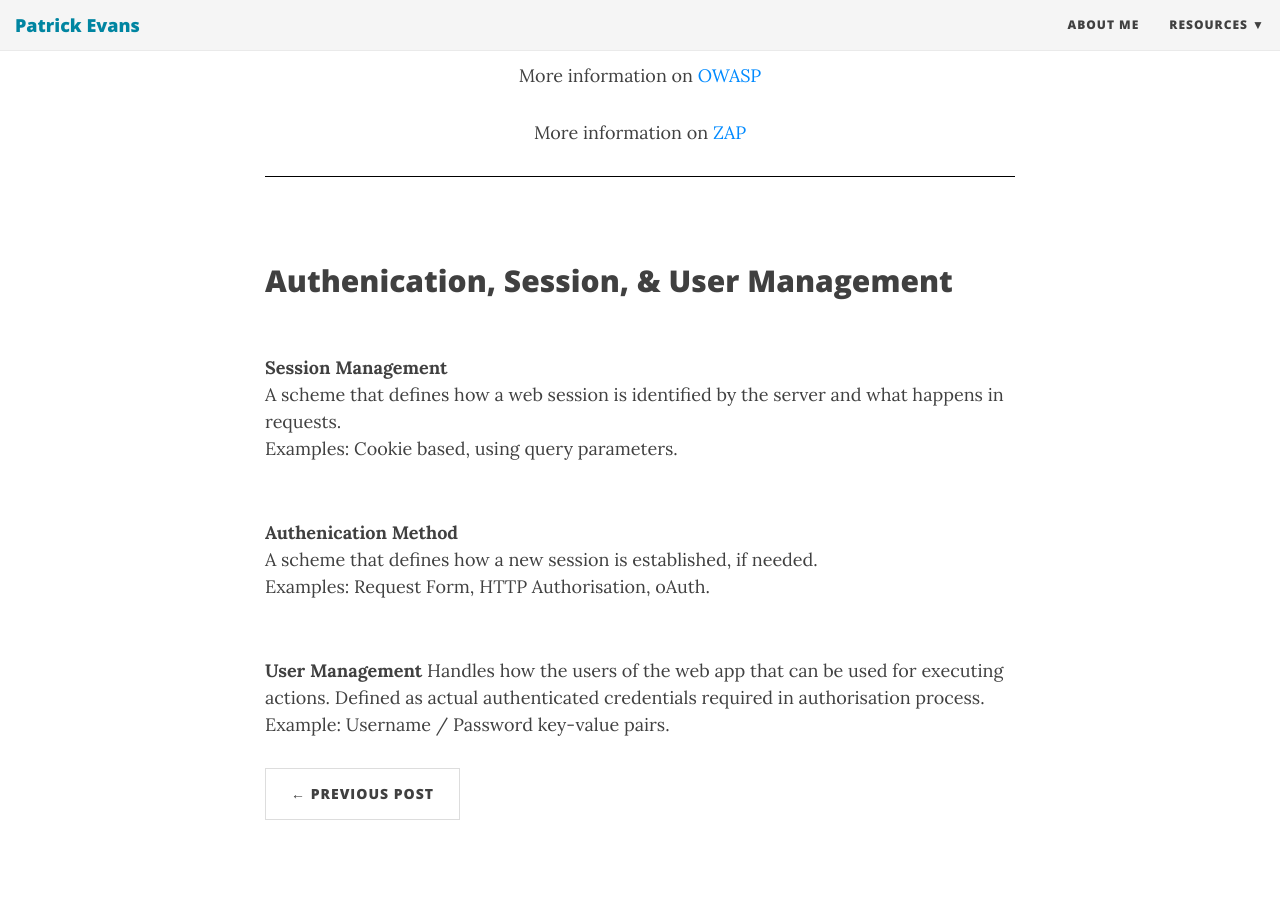
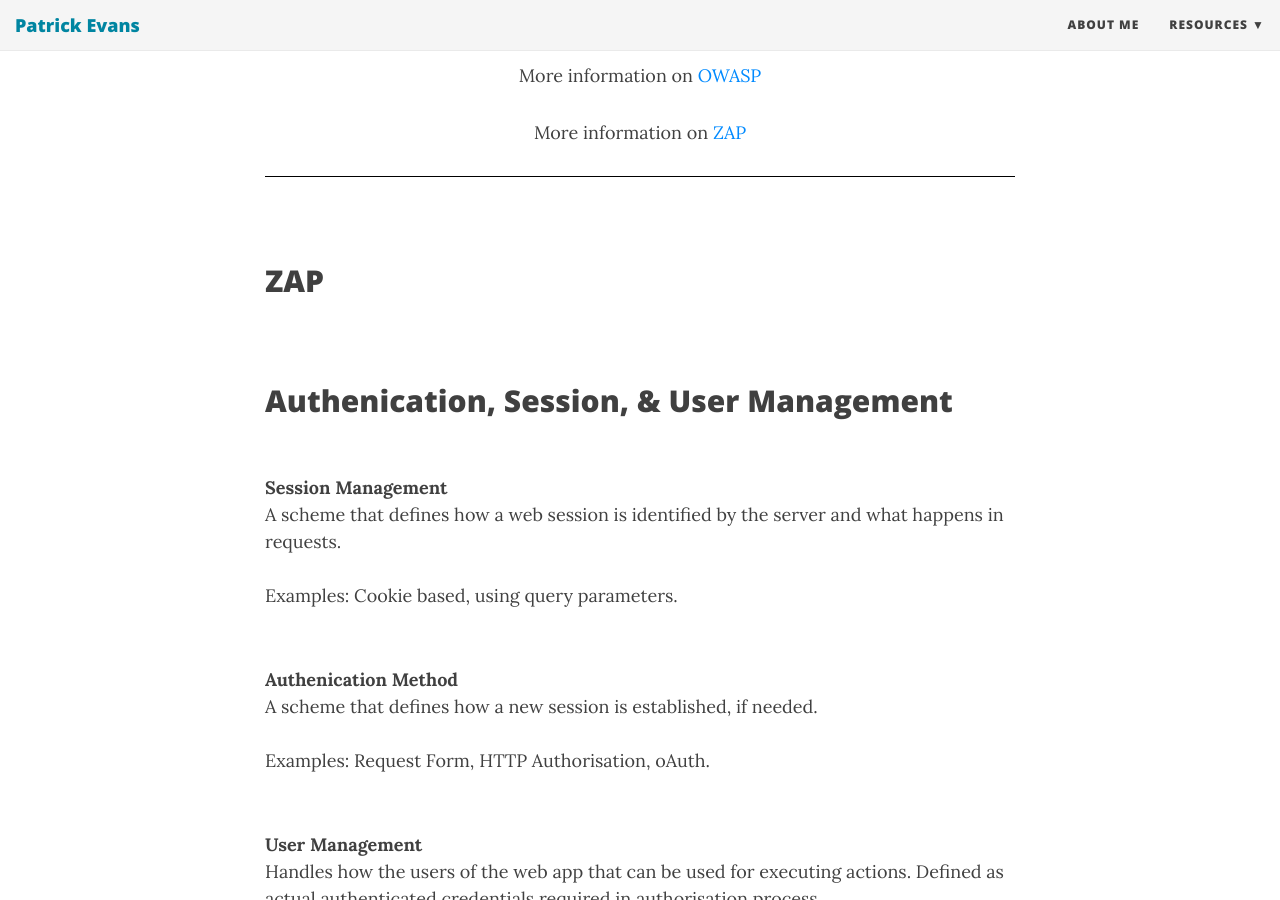
Before and after one commit to patevs/old_blog, a Jekyll site: the page built from _posts/2017-11-30-owasp-zap.md, in a window 1280 px wide and 900 px high, scrolled down 567 px. Built offline with Jekyll 4.4.1, drawn with Linux system fonts in a browser that asks for light colours; nearby versions of some CDN libraries.

Commit message:
fixing_5 owasp-zap post

```diff
--- a/_posts/2017-11-30-owasp-zap.md
+++ b/_posts/2017-11-30-owasp-zap.md
@@ -20,26 +20,24 @@ It is designed to be used by people with a wide range of security experience and
 </div>
 
 <br>
-
+## ZAP
+<br>
 ## Authenication, Session, & User Management
-
 <br>
-<strong>Session Management</strong>
-<br>
-A scheme that defines how a web session is identified by the server and what happens in requests.
+<strong>Session Management</strong><br>
+A scheme that defines how a web session is identified by the server and what happens in requests.<br>
 <br>
 Examples: Cookie based, using query parameters.
 
 <br>
-<strong>Authenication Method</strong>
-<br>
-A scheme that defines how a new session is established, if needed.
+<strong>Authenication Method</strong><br>
+A scheme that defines how a new session is established, if needed.<br>
 <br>
 Examples: Request Form, HTTP Authorisation, oAuth.
 
 <br>
-<strong>User Management</strong>
+<strong>User Management</strong><br>
 Handles how the users of the web app that can be used for executing actions.
-Defined as actual authenticated credentials required in authorisation process.
+Defined as actual authenticated credentials required in authorisation process.<br>
 <br>
 Example: Username / Password key-value pairs.
```
